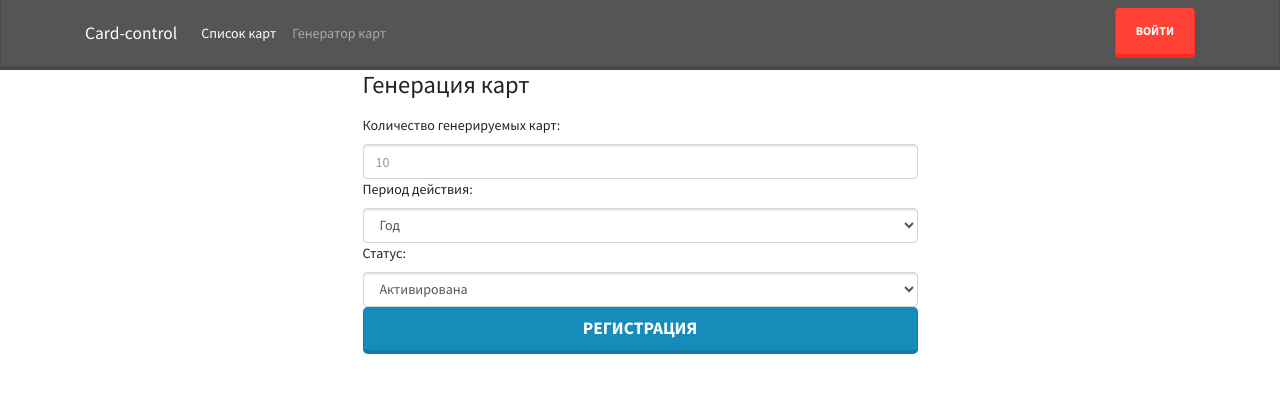
After one commit to Nikolrusik/Card-control, a Django app: page /card_generator/ in a window 1280 px wide. The commit adds this page. Shown: the top 393 px of the page. Run offline with Django 4.2, Linux system fonts and the light colour scheme; some libraries are stand-ins or nearby versions.

Commit message:
Add function generate cards, add logout, add buttons for header

```diff
--- /dev/null
+++ b/app/templates/app/card_generator.html
@@ -0,0 +1,37 @@
+{% extends 'base.html' %}
+{% block content %}
+<main class="form-signin w-50 m-auto">
+    <form method="POST">
+    {% csrf_token %}
+    <h1 class="h3 mb-3 fw-normal">Генерация карт</h1>
+        <div class="form-floating">
+      <label for="floatingInput">Количество генерируемых карт:</label>
+      <input
+        type="number"
+        name="range"
+        class="form-control"
+        id="floatingInput"
+        placeholder="10"
+      />
+    </div>
+        <div class="form-floating">
+      <label for="floatingInput">Период действия:</label>
+      <select class="form-control" name="period">
+        <option value="12">Год</option>
+        <option value="6">6 месяцев</option>
+        <option value="1">1 месяц</option>
+      </select>
+    </div>
+        <div class="form-floating">
+      <label for="floatingInput">Статус:</label>
+      <select class="form-control" name="status">
+        <option value="ACTIVATE">Активирована</option>
+        <option value="DEACTIVATE">Деактивирована</option>
+      </select>
+    </div>
+   <button class="w-100 btn btn-lg btn-primary" type="submit">
+      Регистрация
+    </button>
+    </form>
+    </main>
+{% endblock content %}
--- a/app/urls.py
+++ b/app/urls.py
@@ -11,5 +11,6 @@ urlpatterns = [
     path("card/<int:pk>/activate",
          views.card_activate, name="card_activate"),
     path("card/<int:pk>/deactivate", views.card_deactivate, name="card_deactivate"),
+    path("card_generator/", views.CardGenerator.as_view(), name="card_generator"),
 
 ]
--- a/app/views.py
+++ b/app/views.py
@@ -2,9 +2,14 @@ from urllib import request
 from django.shortcuts import HttpResponseRedirect, render
 from django.views.generic import View, TemplateView, ListView, CreateView, DetailView, DeleteView, UpdateView
 from django.shortcuts import get_object_or_404
+
+from authapp.models import AbstractUserModel
 from .models import CardsModel, HistoryCardModel
 from django.urls import reverse_lazy
 from django.contrib.auth.mixins import PermissionRequiredMixin
+from random import randint
+from dateutil.relativedelta import relativedelta
+from datetime import datetime
 
 
 def card_deactivate(request, pk):
@@ -59,3 +64,19 @@ class CardDeleteView(DeleteView):
     model = CardsModel
     success_url = reverse_lazy("app:cards")
     permission_required = ("app:delete_card",)
+
+
+class CardGenerator(TemplateView):
+    template_name = "app/card_generator.html"
+
+    def post(self, request, *args, **kwargs):
+        for i in range(int(request.POST.get('range'))):
+            new_card = CardsModel()
+            new_card.user = AbstractUserModel.objects.get(id=request.user.id)
+            new_card.number = randint(10**(16-1), (10**16)-1)
+            new_card.series = randint(10**(4-1), (10**4)-1)
+            new_card.end_date = datetime.now() + relativedelta(months=int(request.POST.get('period')))
+            new_card.status = request.POST.get('status')
+            new_card.save()
+
+        return HttpResponseRedirect(reverse_lazy("app:cards"))
--- a/authapp/templates/registration/login.html
+++ b/authapp/templates/registration/login.html
@@ -17,6 +17,7 @@
       <label> <input type="checkbox" value="remember-me" /> Remember me </label>
     </div>
     <button class="w-100 btn btn-lg btn-primary" type="submit">Войти</button>
+    <a class="w-100 btn btn-lg btn-primary" href="{% url 'authapp:register' %}">Регистрация</a>
   </form>
 </main>
 {% endblock content %}
--- a/authapp/urls.py
+++ b/authapp/urls.py
@@ -7,4 +7,5 @@ app_name = AuthappConfig.name
 urlpatterns = [
     path("login/", views.CustomLoginView.as_view(), name="login"),
     path("register/", views.RegistrationFormView.as_view(), name="register"),
+    path("logout/", views.LogoutView.as_view(), name="logout"),
 ]
--- a/templates/includes/header.html
+++ b/templates/includes/header.html
@@ -24,13 +24,17 @@
           >
         </li>
         <li class="nav-item">
-          <a class="nav-link" href="">Генератор карт</a>
+          <a class="nav-link" href="{% url 'app:card_generator' %}">Генератор карт</a>
         </li>
       </ul>
       <div>
         <ul class="navbar-nav me-auto mb-2 mb-lg-0">
           <li class="nav-item btn btn-danger">
-            <a class="nav-link active" href="">Выйти</a>
+          {% if request.user.is_authenticated %}
+            <a class="nav-link active" href="{% url 'authapp:logout' %}">Выйти</a>
+          {% else %}
+            <a class="nav-link active" href="{% url 'authapp:login' %}">Войти</a>
+          {% endif %}
           </li>
         </ul>
       </div>
```
Also changed, not shown: authapp/views.py (+7 -1 lines).
